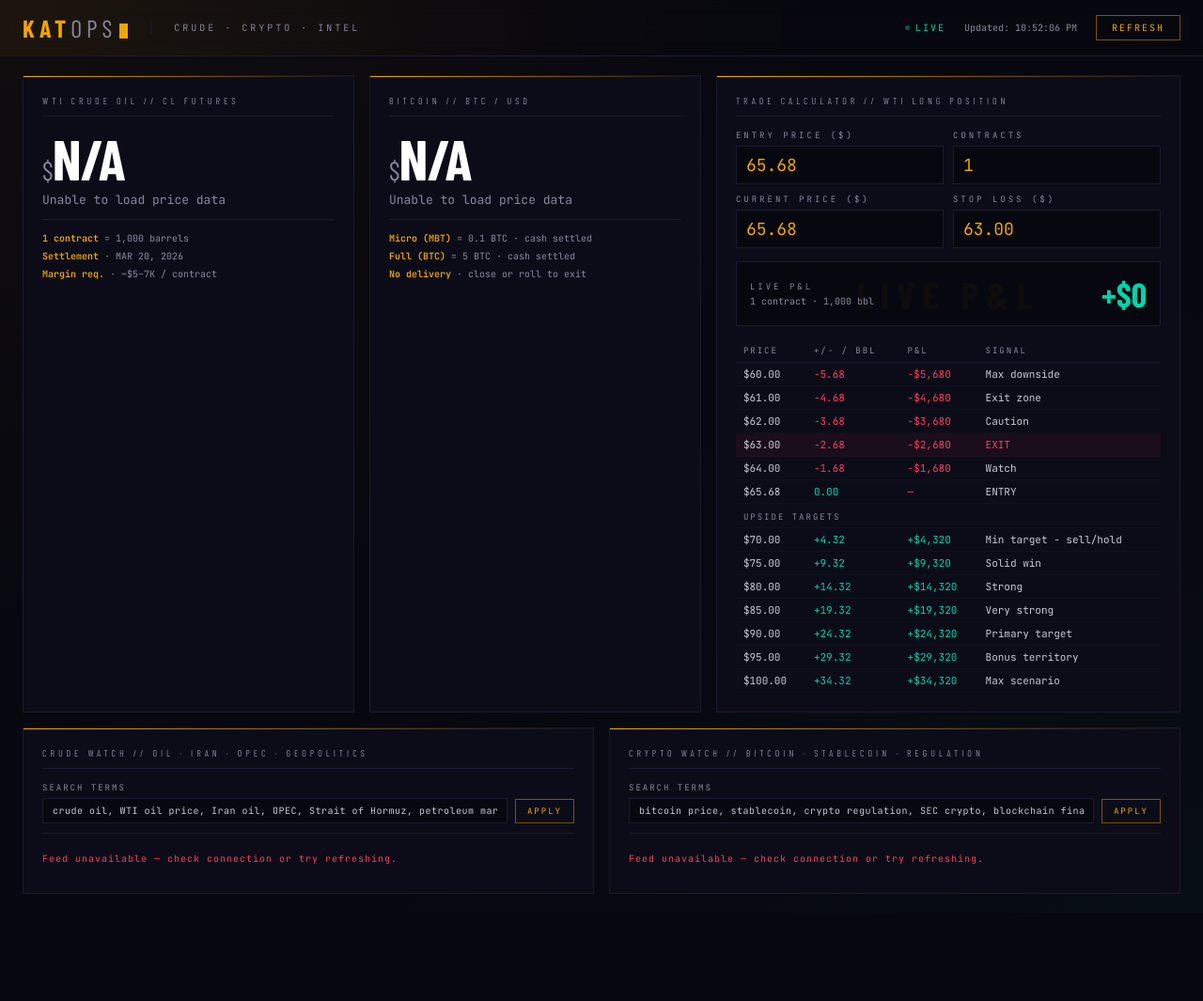
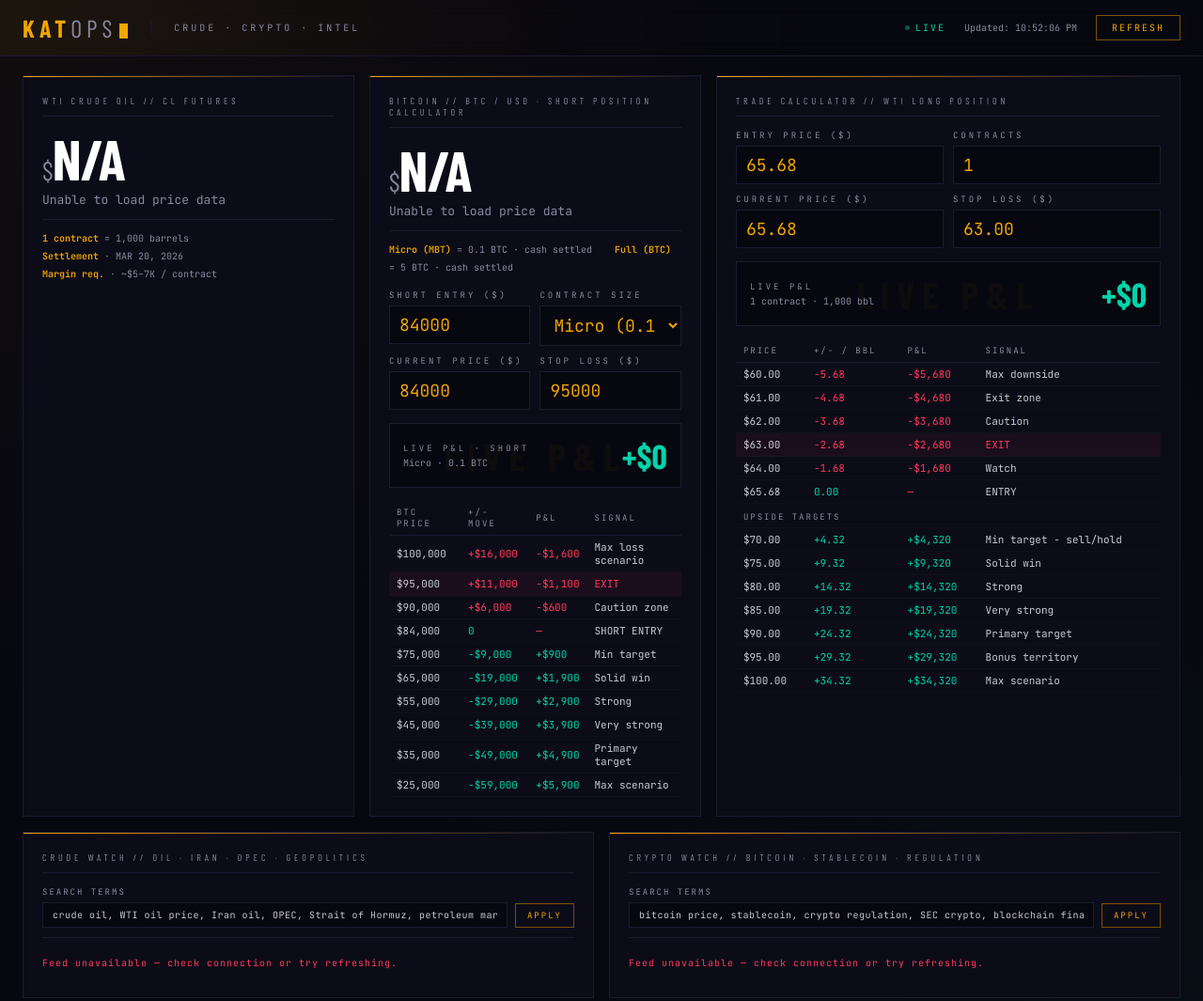
Before and after one commit to Kat-13/katops-intel, a plain HTML site: page index.html in a window 1280 px wide. Shown: the whole page at 94% size. Before the commit the page ends 971 px from the top, so only its background shows below. Drawn offline with nearby package versions, Linux system fonts and the light colour scheme; no server answers; a web font is replaced by a local one.

Commit message:
Replace BTC card with short position calculator — inverted P&L logic, auto-updates from live price

```diff
--- a/index.html
+++ b/index.html
@@ -560,29 +560,59 @@
     </div>
   </div>
 
-  <!-- BTC CARD -->
+  <!-- BTC CARD + SHORT CALCULATOR -->
   <div class="card" id="btc-card">
-    <div class="card-label">Bitcoin // BTC / USD</div>
+    <div class="card-label">Bitcoin // BTC / USD &middot; Short Position Calculator</div>
     <div class="price-big"><span class="price-unit">$</span><span id="btc-val">---</span></div>
-    <div class="price-change-row">
+    <div class="price-change-row" id="btc-change-row">
       <span id="btc-change" style="color:var(--dim)">Loading...</span>
     </div>
-    <div class="price-meta" id="btc-meta">
-      <strong>Micro (MBT)</strong> = 0.1 BTC &middot; cash settled<br>
-      <strong>Full (BTC)</strong> = 5 BTC &middot; cash settled<br>
-      <strong>No delivery</strong> &middot; close or roll to exit
+    <div class="price-meta" style="margin-bottom:14px">
+      <strong>Micro (MBT)</strong> = 0.1 BTC &middot; cash settled &nbsp;&nbsp;
+      <strong>Full (BTC)</strong> = 5 BTC &middot; cash settled
     </div>
-    <div class="intraday-bar" id="btc-intraday" style="display:none;">
-      <div class="intraday-label-row">
-        <span id="btc-low-lbl">Low</span>
-        <span style="letter-spacing:2px;font-size:9px;color:var(--dim)">INTRADAY RANGE</span>
-        <span id="btc-high-lbl">High</span>
+
+    <div class="calc-inputs">
+      <div class="input-group">
+        <div class="input-label">Short Entry ($)</div>
+        <input type="number" class="input-field" id="btc-entry" value="84000" step="100" oninput="updateBtcCalc()">
       </div>
-      <div class="intraday-track">
-        <div class="intraday-fill" id="btc-range-fill" style="width:50%"></div>
-        <div class="intraday-marker" id="btc-range-marker" style="left:50%"></div>
+      <div class="input-group">
+        <div class="input-label">Contract Size</div>
+        <select class="input-field" id="btc-size" onchange="updateBtcCalc()" style="cursor:pointer">
+          <option value="0.1">Micro (0.1 BTC)</option>
+          <option value="5">Full (5 BTC)</option>
+        </select>
+      </div>
+      <div class="input-group">
+        <div class="input-label">Current Price ($)</div>
+        <input type="number" class="input-field" id="btc-current" value="84000" step="100" oninput="onManualBtcPrice()">
+      </div>
+      <div class="input-group">
+        <div class="input-label">Stop Loss ($)</div>
+        <input type="number" class="input-field" id="btc-stop" value="95000" step="100" oninput="updateBtcCalc()">
       </div>
     </div>
+
+    <div class="live-pnl-bar">
+      <div>
+        <div class="pnl-label">Live P&amp;L &middot; SHORT</div>
+        <div class="pnl-sub" id="btc-pnl-sub">Micro &middot; 0.1 BTC</div>
+      </div>
+      <div class="pnl-value" id="btc-pnl-value">$0</div>
+    </div>
+
+    <table class="pnl-table">
+      <thead>
+        <tr>
+          <th>BTC Price</th>
+          <th>+/- Move</th>
+          <th>P&amp;L</th>
+          <th>Signal</th>
+        </tr>
+      </thead>
+      <tbody id="btc-pnl-body"></tbody>
+    </table>
   </div>
 
   <!-- CALCULATOR -->
@@ -1165,6 +1195,12 @@ async function refreshAll() {
       updateCalc();
     }
 
+    // Auto-sync BTC current price field
+    if (btc && btcAutoUpdate) {
+      document.getElementById('btc-current').value = Math.round(btc.price);
+      updateBtcCalc();
+    }
+
     // News loads in parallel (non-blocking — doesn't delay price display)
     Promise.all([fetchOilNews(), fetchCryptoNews()])
       .then(([oilResult, cryptoResult]) => {
@@ -1183,9 +1219,87 @@ async function refreshAll() {
 }
 
 // ============================================================
+// BTC SHORT CALCULATOR
+// ============================================================
+let btcAutoUpdate = true;
+
+const BTC_TARGETS = [
+  { price: 100000, label: 'Max loss scenario',   section: 'loss'   },
+  { price: 95000,  label: 'STOP LOSS',           section: 'stop'   },
+  { price: 90000,  label: 'Caution zone',        section: 'loss'   },
+  { price: 84000,  label: 'Entry',               section: 'entry'  },
+  { price: 75000,  label: 'Min target',          section: 'profit' },
+  { price: 65000,  label: 'Solid win',           section: 'profit' },
+  { price: 55000,  label: 'Strong',              section: 'profit' },
+  { price: 45000,  label: 'Very strong',         section: 'profit' },
+  { price: 35000,  label: 'Primary target',      section: 'profit' },
+  { price: 25000,  label: 'Max scenario',        section: 'profit' },
+];
+
+function onManualBtcPrice() {
+  btcAutoUpdate = false;
+  updateBtcCalc();
+}
+
+function updateBtcCalc() {
+  const entry   = parseFloat(document.getElementById('btc-entry').value)   || 84000;
+  const size    = parseFloat(document.getElementById('btc-size').value)    || 0.1;
+  const current = parseFloat(document.getElementById('btc-current').value) || entry;
+  const stop    = parseFloat(document.getElementById('btc-stop').value)    || 95000;
+
+  // SHORT: profit when price goes DOWN
+  const livePnl = (entry - current) * size;
+
+  const pnlEl  = document.getElementById('btc-pnl-value');
+  const pnlSub = document.getElementById('btc-pnl-sub');
+  pnlEl.textContent = fmtDollar(livePnl);
+  pnlEl.style.color = livePnl >= 0 ? 'var(--green)' : 'var(--red)';
+  pnlSub.textContent = `${size === 0.1 ? 'Micro' : 'Full'} \u00b7 ${size} BTC`;
+
+  const entryTarget = BTC_TARGETS.find(t => t.section === 'entry');
+  const stopTarget  = BTC_TARGETS.find(t => t.section === 'stop');
+  if (entryTarget) entryTarget.price = entry;
+  if (stopTarget)  stopTarget.price  = stop;
+
+  const tbody = document.getElementById('btc-pnl-body');
+  tbody.innerHTML = BTC_TARGETS.map(t => {
+    const pnl      = (entry - t.price) * size;
+    const isProfit = pnl > 0;
+    const isStop   = t.section === 'stop';
+    const isEntry  = t.section === 'entry';
+    const isLive   = !isEntry && Math.abs(t.price - current) < 2000 && t.price !== entry;
+
+    const rowClass = [
+      isLive   ? 'row-live'   : '',
+      isStop   ? 'row-stop'   : '',
+      isProfit ? 'row-profit' : 'row-loss',
+    ].filter(Boolean).join(' ');
+
+    const signal = isLive  ? 'LIVE'
+                 : isStop  ? 'EXIT'
+                 : isEntry ? 'SHORT ENTRY'
+                 : t.label;
+
+    // For a short: price above entry = loss (red), price below entry = profit (green)
+    const diff    = t.price - entry;
+    const diffStr = isEntry ? '0' : (diff > 0 ? '+$' : '-$') + Math.abs(diff).toLocaleString();
+    const diffCls = diff > 0 ? 'down' : 'up';
+    const pnlStr  = isEntry ? '&mdash;' : fmtDollar(pnl);
+
+    return `<tr class="${rowClass}">
+      <td>$${Math.round(t.price).toLocaleString()}</td>
+      <td class="${diffCls}">${diffStr}</td>
+      <td>${pnlStr}</td>
+      <td>${signal}</td>
+    </tr>`;
+  }).join('');
+}
+
+// ============================================================
 // INIT
 // ============================================================
 updateCalc();
+updateBtcCalc();
 refreshAll();
 
 // Auto-refresh every 90 seconds
```
